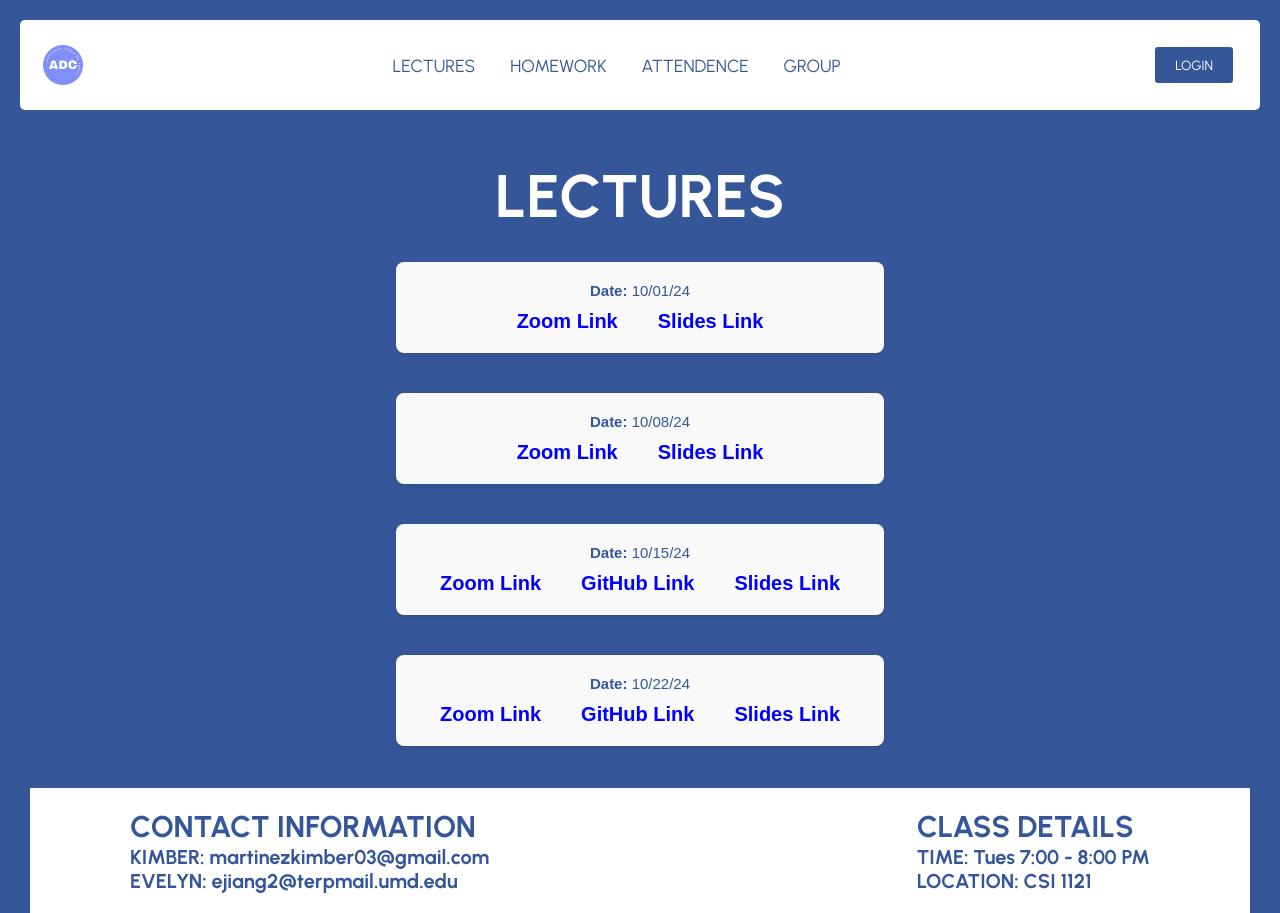
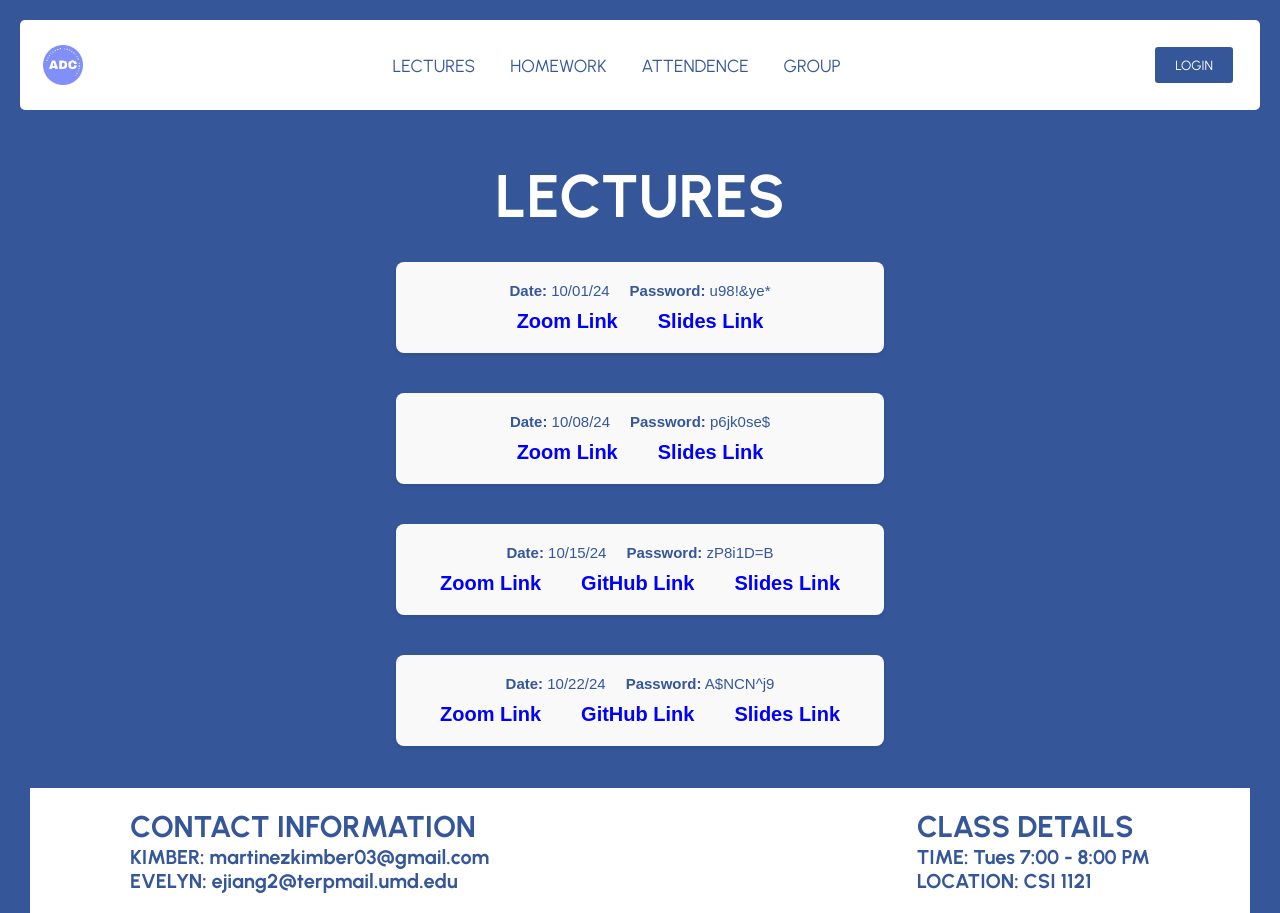
Before and after one commit to aryanj112/BootcampPortal, a React (Vite) app: page /lectures in a window 1280 px wide. Built offline with nearby package versions, Linux system fonts and the light colour scheme; a web font is replaced by a local one.

Commit message:
added password to the lectures cards

```diff
--- a/src/pages/Lectures/Lectures.css
+++ b/src/pages/Lectures/Lectures.css
@@ -12,11 +12,6 @@
     text-align: center;
     gap: 10px;
     width: 40%;
-}
-
-.lecture-content p {
-    font-size: 15px;
-    color: #35579a;
 }
 
 .lectureLinks{
@@ -50,3 +45,16 @@
     padding: 30px;
     text-align: center;
 }
+
+.date-password {
+    font-size: 15px;
+    color: #35579a;
+    display: flex;
+    justify-content: center;
+    align-items: center;
+    gap: 20px;
+}
+
+.date-password p {
+    margin: 0;
+}
--- a/src/pages/Lectures/index.tsx
+++ b/src/pages/Lectures/index.tsx
@@ -31,7 +31,10 @@ function Lectures() {
 const LectureCard: React.FC<{ lecture: typeof lectureData[0] }> = ({ lecture }) => (
   <div className="lecture-card">
     <div className="lecture-content">
-      <p><b>Date:</b> {lecture.date}</p>
+      <div className="date-password">
+        <p><b>Date:</b> {lecture.date}</p>
+        <p><b>Password:</b> {lecture.password}</p>
+      </div>
       <br />
       <div className="lectureLinks">
         <a href={lecture.zoomLink} target="_blank" rel="noopener noreferrer" className="lecture-link">
```
